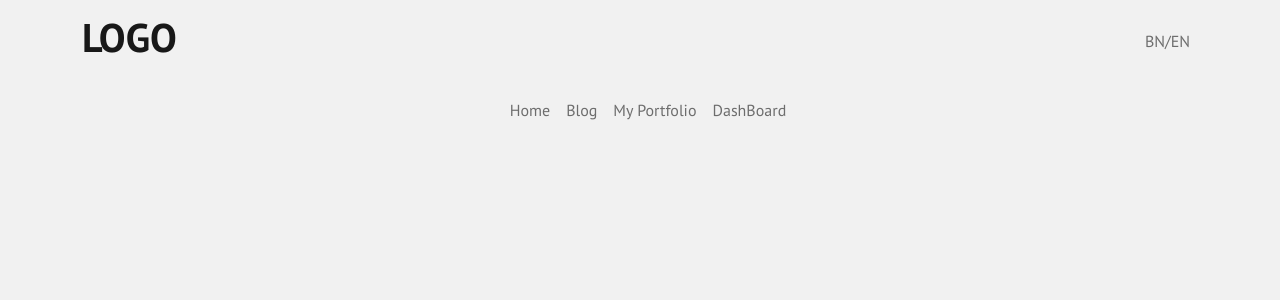
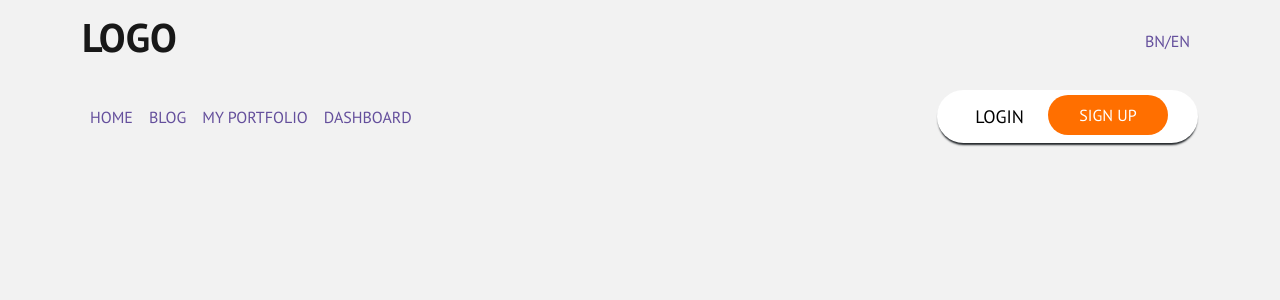
Before and after one commit to rifatjahan823/Task-1, a React (Create React App) app: page / in a window 1280 px wide. Shown: the top 300 px of the page. Built offline with nearby package versions, Linux system fonts and the light colour scheme.

Commit message:
add main menu

```diff
--- a/src/Components/Navebar/Navebar.css
+++ b/src/Components/Navebar/Navebar.css
@@ -1,3 +1,13 @@
 .logo{
     font-weight: 700;
 }
+.navbar-light .navbar-nav .nav-link.active, .navbar-light .navbar-nav .show>.nav-link {
+    color: #644F9C;
+}
+.navbar-light .navbar-nav .nav-link {
+    color: #644F9C;
+    text-transform: uppercase;
+}
+.navbar-light .navbar-nav .nav-link:focus, .navbar-light .navbar-nav .nav-link:hover {
+    color: #FF6F00;
+}
--- a/src/Components/Navebar/Navebar.js
+++ b/src/Components/Navebar/Navebar.js
@@ -15,20 +15,21 @@ const Navebar = () => {
             </Container>
             </Navbar>
             </div>
-            <div>
+        {/* -------------main-menu-----------     */}
+            <div className='main-menu'>
             <Navbar collapseOnSelect expand="lg" sticky="top"className='bg'>
             <Container>
-            <Navbar.Brand href="#home">
-
-             </Navbar.Brand>
             <Navbar.Toggle aria-controls="responsive-navbar-nav" />
             <Navbar.Collapse id="responsive-navbar-nav">
-             <Nav className="mx-auto">
+             <Nav className="me-auto">
              <Nav.Link href="#home">Home</Nav.Link>
                <Nav.Link href="#home" to="/blog">Blog</Nav.Link>
                <Nav.Link href="#home" to="/portfolio">My Portfolio</Nav.Link>
-
                <Nav.Link href="#home" to="/dashboard">DashBoard</Nav.Link>
+             </Nav>
+             <Nav className="ms-auto" style={{backgroundColor:"white",borderRadius:"40px",padding:"5px 30px",boxShadow:'0px 3px 2px -1px'}}>
+               <Nav.Link href="#home" style={{color:'black',fontSize:"18px"}} className='me-3'>Login</Nav.Link>
+               <Nav.Link href="#home" style={{backgroundColor:'#FF6F00',color:'white',width:"120px",height:'40px',borderRadius:'40px'}} >SIGN UP</Nav.Link>
              </Nav>
             </Navbar.Collapse>
           </Container>
--- a/src/index.css
+++ b/src/index.css
@@ -5,7 +5,8 @@ body {
   -webkit-font-smoothing: antialiased;
   -moz-osx-font-smoothing: grayscale;
   font-family: 'PT Sans', sans-serif;
-  background-color: #F1F1F1;
+  background-color: #F2F2F2
+  ;
 }
 
 code {
```
